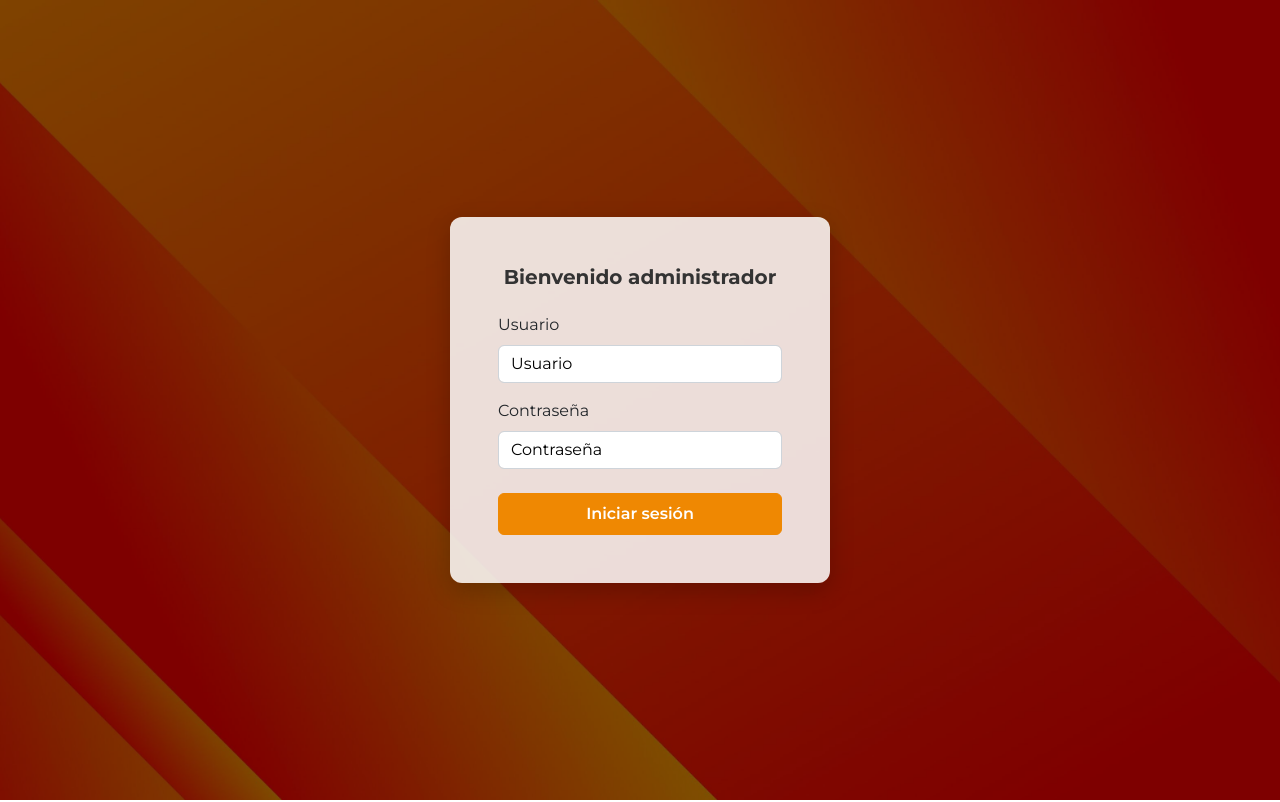
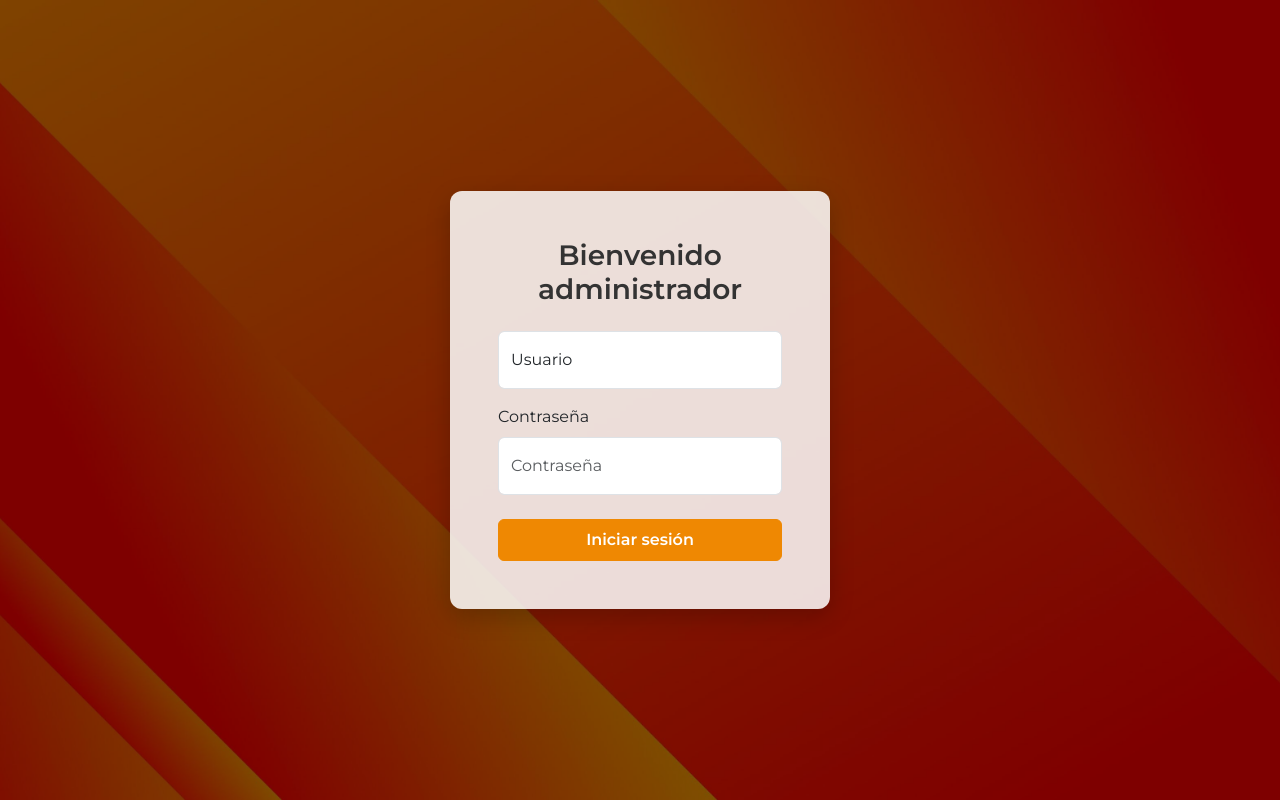
Before and after one commit to PabloDevUtl/analytics, a React (Vite) app: page /login in a window 1280 px wide. Shown: the top 802 px of the page. Built offline with nearby package versions, Linux system fonts and the light colour scheme; no server answers.

Commit message:
Se modifico el fomrulario

```diff
--- a/frontend/pages/Login.jsx
+++ b/frontend/pages/Login.jsx
@@ -87,8 +87,7 @@ export default function Login() {
 
       if (data.failedCount >= 3) {
         const level = data.lockLevel || 0;
-        const duration =
-          LOCK_DURATIONS[Math.min(level, LOCK_DURATIONS.length - 1)];
+        const duration = LOCK_DURATIONS[Math.min(level, LOCK_DURATIONS.length - 1)];
         data.lockUntil = now + duration * 1000;
         data.lockLevel = level + 1;
         data.failedCount = 0;
@@ -103,9 +102,7 @@ export default function Login() {
 
   // Formato de mm:ss para temporizador
   const format = (secs) => {
-    const m = Math.floor(secs / 60)
-      .toString()
-      .padStart(2, "0");
+    const m = Math.floor(secs / 60).toString().padStart(2, "0");
     const s = (secs % 60).toString().padStart(2, "0");
     return `${m}:${s}`;
   };
@@ -116,41 +113,31 @@ export default function Login() {
       style={{ backgroundImage: `url(${fondoLogin})` }}
     >
       <div className="login-card p-4 p-md-5">
-        <h2 className="text-center mb-4 login-title">
-          Bienvenido administrador
-        </h2>
+        <h2 className="text-center mb-4 login-title">Bienvenido administrador</h2>
 
         <form onSubmit={handleSubmit} noValidate>
-          {/* Usuario */}
-          <div className="mb-3">
-            <label htmlFor="usuario" className="form-label">
-              Usuario
-            </label>
+          {/* Usuario con estilo form-floating */}
+          <div className="form-floating mb-3">
             <input
               type="text"
               className="form-control input-custom"
               id="usuario"
-              name="username"
-              autoComplete="username"
               placeholder="Usuario"
               value={usuario}
               onChange={(e) => setUsuario(e.target.value)}
               disabled={!!lockedUntil}
               required
             />
+            <label htmlFor="usuario">Usuario</label>
           </div>
 
-          {/* Contraseña */}
+          {/* Contraseña con altura igualada manualmente */}
           <div className="mb-4">
-            <label htmlFor="contrasena" className="form-label">
-              Contraseña
-            </label>
+            <label htmlFor="contrasena" className="form-label">Contraseña</label>
             <input
               type="password"
               className="form-control input-custom"
               id="contrasena"
-              name="password"
-              autoComplete="current-password"
               placeholder="Contraseña"
               value={contrasena}
               onChange={(e) => setContrasena(e.target.value)}
--- a/frontend/styles/Login.css
+++ b/frontend/styles/Login.css
@@ -1,46 +1,18 @@
-/* === Inputs: usa base de Bootstrap y unifica estilos === */
-.form-control.input-custom {
-  display: block;
-  width: 100%;
+/* Asegura altura consistente entre todos los inputs */
+.input-custom {
+  height: 58px; /* Ajusta según necesidad para que coincidan */
   font-size: 1rem;
-  line-height: 1.5;               /* unitless como Bootstrap */
-  font-weight: 400;
-  color: #212529;
+  line-height: 1.5;
+  padding: 0.75rem 1rem;
   background-color: #fff;
-  background-clip: padding-box;
-  border: 1px solid #ced4da;
-  border-radius: .375rem;
-  padding: .375rem .75rem;         /* iguales a Bootstrap */
-  min-height: calc(1.5em + .75rem + 2px); /* asegura alto consistente */
-  box-sizing: border-box;
+  color: #000;
 }
 
-/* Placeholder visible en todos */
-.form-control.input-custom::placeholder {
-  color: #6c757d;
-  opacity: 1;
+/* Asegura visibilidad de caracteres en iOS */
+input[type="password"] {
+  -webkit-text-security: disc;
+  color: #000;
 }
-
-/* iOS: que el texto nunca quede “transparente” */
-.form-control.input-custom,
-input[type="password"].form-control.input-custom {
-  -webkit-text-fill-color: #000;  /* tiene prioridad sobre color en iOS */
-  caret-color: #000;
-}
-
-/* iOS Autofill: evita fondo amarillento que tapa texto */
-.form-control.input-custom:-webkit-autofill {
-  -webkit-text-fill-color: #000 !important;
-  -webkit-box-shadow: 0 0 0px 1000px #fff inset;
-          box-shadow: 0 0 0px 1000px #fff inset;
-}
-
-/* Foco consistente */
-.login-card .form-control.input-custom:focus {
-  border-color: #ef8802;
-  box-shadow: 0 0 0 .2rem rgba(239,136,2,.25);
-}
-
 
 /* Fondo y overlay */
 .login-page {
@@ -66,33 +38,7 @@ input[type="password"].form-control.input-custom {
   max-width: 380px;
   width: 100%;
   box-shadow: 0 8px 24px rgba(0, 0, 0, 0.2);
-  padding: 1.5rem;
 }
-.login-card {
-  z-index: 1;
-  position: relative;
-  background: rgba(255, 255, 255, 0.85);
-  border-radius: 0.75rem;
-  max-width: 380px;
-  width: 100%;
-  box-shadow: 0 8px 24px rgba(0, 0, 0, 0.2);
-  padding: 1.5rem;
-}
-
-
-.login-card h2 {
-  font-weight: bold;
-  font-size: 1.25rem;
-  text-align: center;
-  margin-bottom: 1.5rem;
-}
-
-.login-card button {
-  width: 100%;
-  padding: 0.75rem;
-  font-size: 1rem;
-}
-
 
 /* Título */
 .login-title {
```
